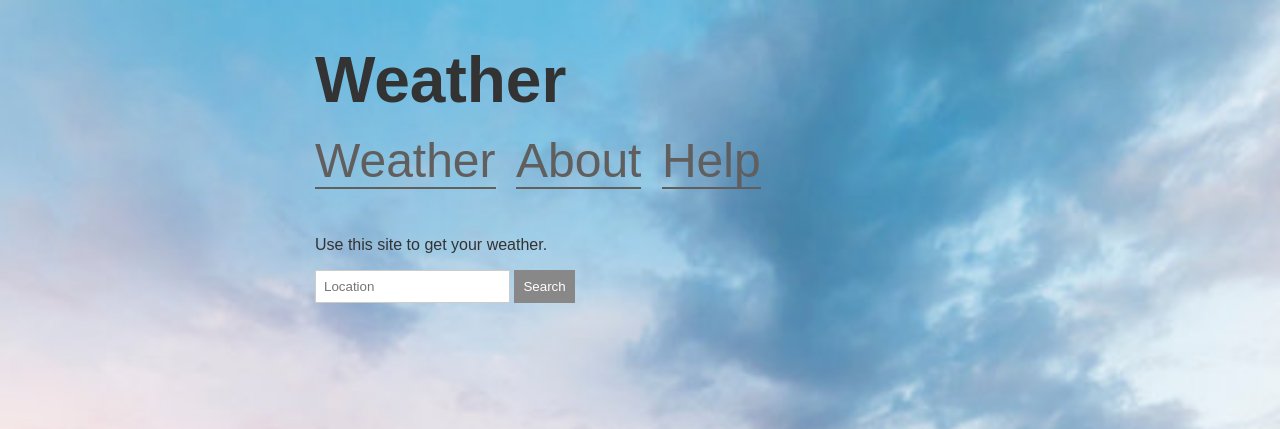
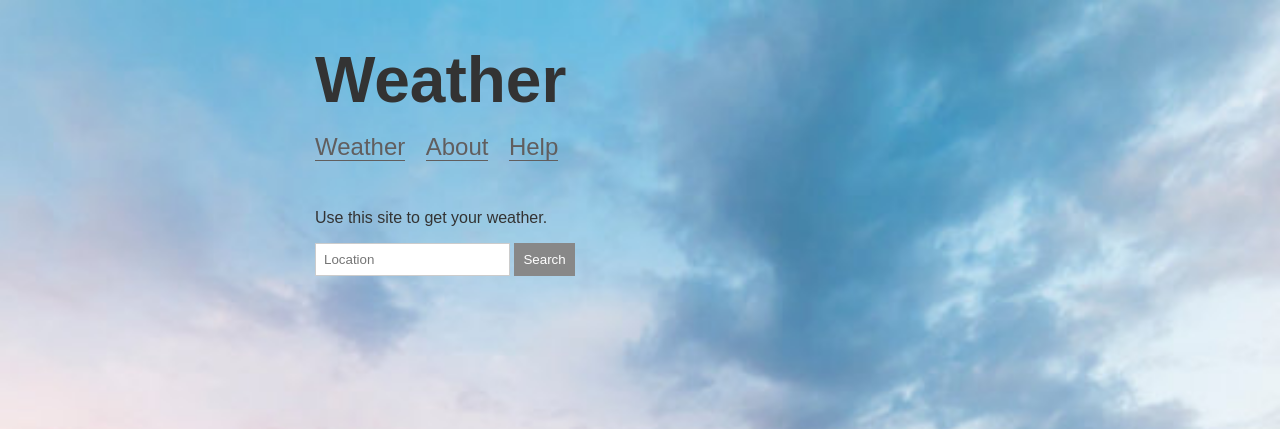
Before and after one commit to annivas/node-weather-app, a Node server app: page / in a window 1280 px wide. Shown: the top 429 px of the page. Run offline with Node 20, Linux system fonts and the light colour scheme; some libraries are stand-ins or nearby versions.

Commit message:
styling changes4

```diff
--- a/public/css/styles.css
+++ b/public/css/styles.css
@@ -40,8 +40,8 @@ header a {
     color: #615e5e;
     margin-right: 16px;
     text-decoration: none;
-    font-size: 48px;
-    border-bottom: 2px solid #615e5e;
+    font-size: 24px;
+    border-bottom: 1px solid #615e5e;
     margin-bottom: 16px;
 }
 
```
